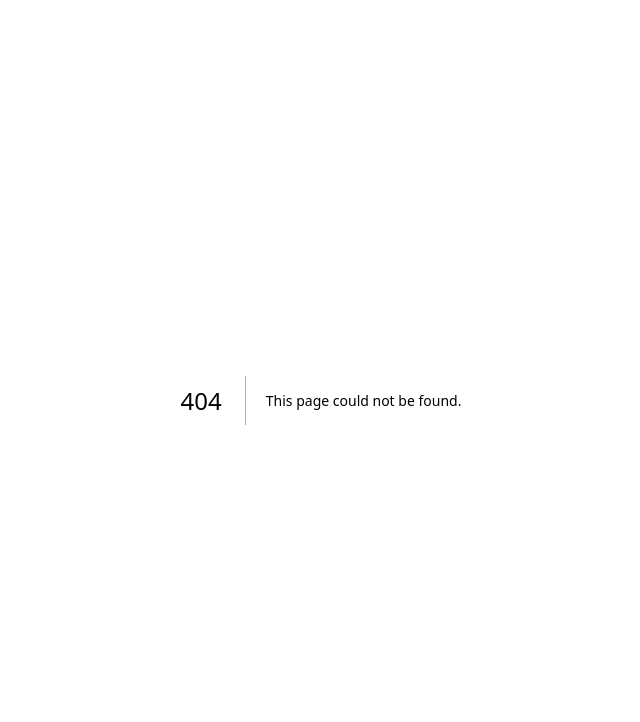
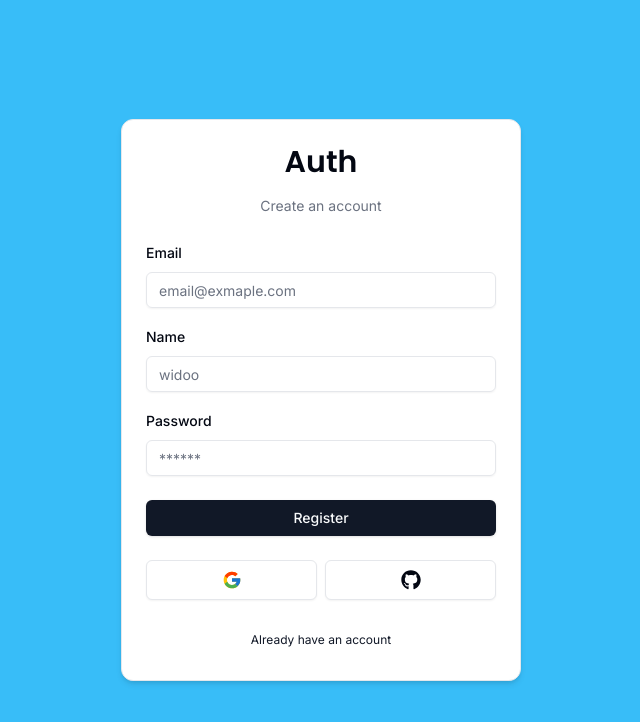
Before and after one commit to oussamakhadraoui/auth2, a Next.js app: page /auth/register in a window 1280 px wide. Before the commit this address had no page. Shown: the top 722 px of the page, without its empty margins (319-959 px from the left). Built offline with nearby package versions, Linux system fonts and the light colour scheme.

Commit message:
register main page

```diff
--- /dev/null
+++ b/src/app/auth/register/page.tsx
@@ -0,0 +1,11 @@
+
+import RegisterForm from '@/components/auth/RegisterForm'
+import React from 'react'
+
+
+
+const page = () => {
+  return <RegisterForm />
+}
+
+export default page
```
